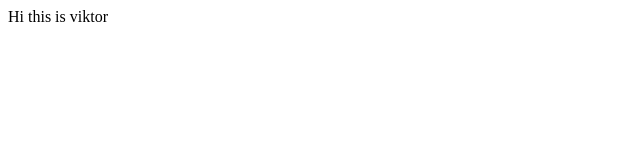
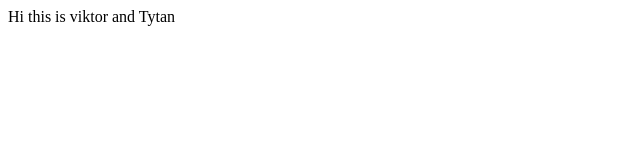
Before and after one commit to Vikpoh/Superhero-Wiki, a plain HTML site: page index.html in a window 1280 px wide. Shown: the full height of the page, 0-640 px from the left. Drawn offline with Linux system fonts and the light colour scheme.

Commit message:
Update index.html

```diff
--- a/index.html
+++ b/index.html
@@ -1,5 +1,5 @@
 <html>
 <body>
-<p> Hi this is viktor</p>
+<p> Hi this is viktor and Tytan</p>
 </body>
 </html>
```
